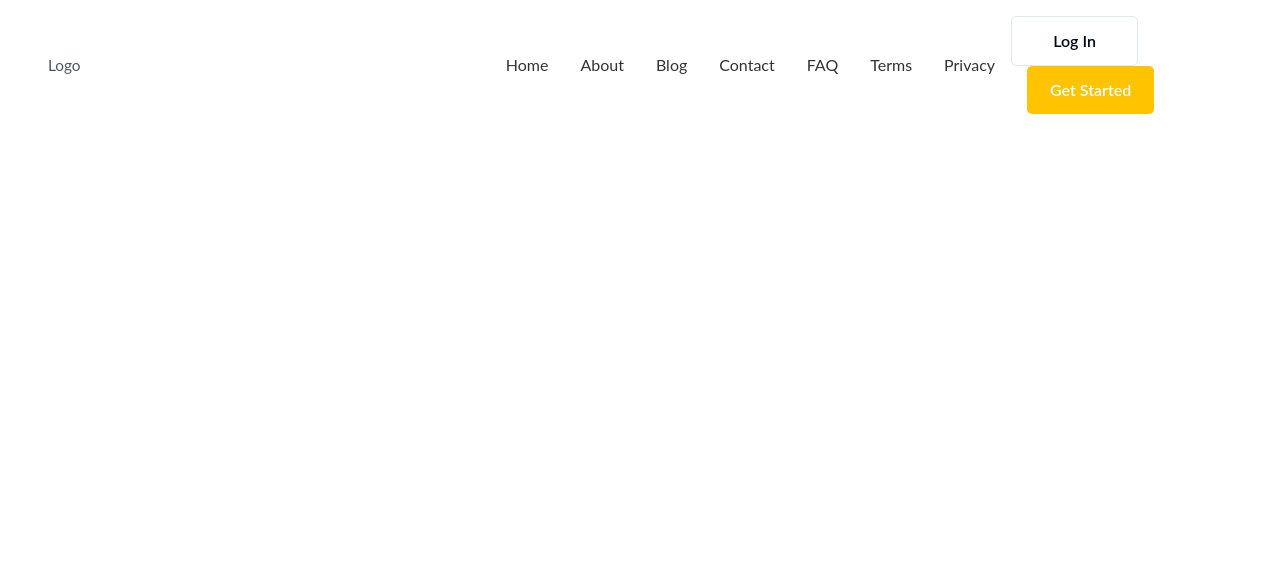
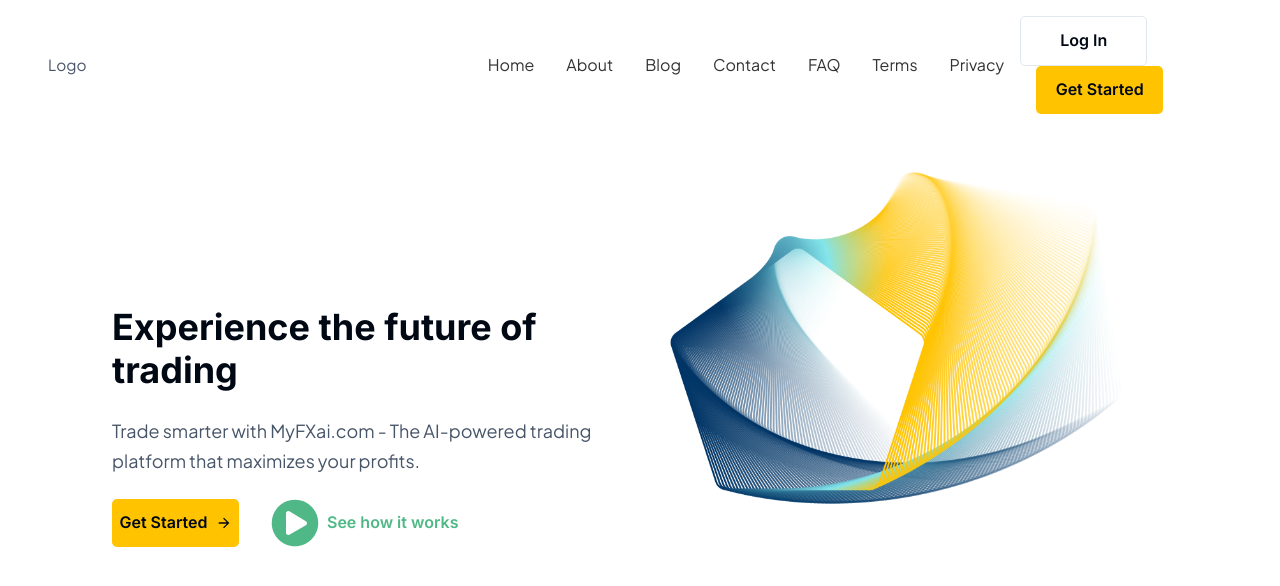
Before and after one commit to AyoMoses1/myfxai, a React (Create React App) app: page / in a window 1280 px wide. Shown: the top 586 px of the page. Built offline with nearby package versions, Linux system fonts and the light colour scheme.

Commit message:
Create Hero component

```diff
--- a/package.json
+++ b/package.json
@@ -3,6 +3,7 @@
   "version": "0.1.0",
   "private": true,
   "dependencies": {
+    "@chakra-ui/icons": "^2.0.19",
     "@chakra-ui/react": "^2.7.0",
     "@emotion/react": "^11.11.0",
     "@emotion/styled": "^11.11.0",
@@ -16,6 +17,7 @@
     "framer-motion": "^10.12.16",
     "react": "^18.2.0",
     "react-dom": "^18.2.0",
+    "react-icons": "^4.9.0",
     "react-router-dom": "^6.11.2",
     "react-scripts": "5.0.1",
     "styled-components": "^6.0.0-rc.3",
--- a/public/index.html
+++ b/public/index.html
@@ -10,6 +10,9 @@
       content="Web site created using create-react-app"
     />
     <link rel="apple-touch-icon" href="%PUBLIC_URL%/logo192.png" />
+    <link rel="preconnect" href="https://fonts.googleapis.com">
+    <link rel="preconnect" href="https://fonts.gstatic.com" crossorigin>
+    <link href="https://fonts.googleapis.com/css2?family=Inter:wght@400;500;600;700;800;900&family=Plus+Jakarta+Sans:wght@300;400;500;600;700;800&display=swap" rel="stylesheet">
     <!--
       manifest.json provides metadata used when your web app is installed on a
       user's mobile device or desktop. See https://developers.google.com/web/fundamentals/web-app-manifest/
--- /dev/null
+++ b/src/pages/main/components/Hero.tsx
@@ -0,0 +1,47 @@
+import React from 'react';
+import {
+  Box,
+  Button,
+  ButtonGroup,
+  Grid,
+  GridItem,
+  Heading,
+  Text,
+  Icon,
+} from '@chakra-ui/react';
+import { ArrowForwardIcon } from '@chakra-ui/icons';
+import { FaPlayCircle } from 'react-icons/fa';
+import myImage from "assets/images/LooperGroup.png";
+
+function Hero() {
+  return (
+    <Box px={28}>
+      <Grid templateColumns="repeat(2, 1fr)" gap={6}>
+        <GridItem py={44}>
+          <Heading variant="primary">Experience the future of trading</Heading>
+          <Text variant="heroText" py={6}>
+            Trade smarter with MyFXai.com - The AI-powered trading platform that
+            maximizes your profits.
+          </Text>
+          <ButtonGroup>
+            <Button variant="secondary" rightIcon={<ArrowForwardIcon />}>
+              Get Started
+            </Button>
+            <Button
+              variant="noBg"
+              color="matteGreen"
+              leftIcon={<Icon as={FaPlayCircle} boxSize={12}/>}
+            >
+              See how it works
+            </Button>
+          </ButtonGroup>
+        </GridItem>
+        <GridItem>
+          <img src={myImage} alt="My Image" />
+        </GridItem>
+      </Grid>
+    </Box>
+  );
+}
+
+export default Hero;
--- a/src/pages/main/index.tsx
+++ b/src/pages/main/index.tsx
@@ -1,8 +1,11 @@
 import React from 'react'
+import Hero from './components/Hero'
 
 function index() {
   return (
-    <div></div>
+    <>
+      <Hero/>
+    </>
   )
 }
 
--- a/src/theme/components/Button.tsx
+++ b/src/theme/components/Button.tsx
@@ -15,6 +15,7 @@
       bg: props.theme.colors.primary,
       color: '#fff',
       width: '127px',
+      fontWeight: '600',
       borderRadius: "5px",
       ':hover': {
         bg: props.theme.colors.secondary,
@@ -34,7 +35,7 @@
     }),
     secondary: (props: StyleFunctionProps) => ({
       bg: props.theme.colors.secondary,
-      color: '#fff',
+      color: props.theme.colors.primary,
       width: '127px',
       borderRadius: "5px",
       ':hover': {
@@ -54,7 +55,6 @@
       }
     }),
     noBg: (props: StyleFunctionProps) => ({
-      bg:'#EDF2F7',
       ':hover': {
         boxShadow: 'md',
       },
--- /dev/null
+++ b/src/theme/components/Heading.tsx
@@ -0,0 +1,32 @@
+import { StyleFunctionProps } from '@chakra-ui/styled-system';
+
+export const HeadingStyle = {
+  baseStyle: () => ({
+    fontSize: { base: '16px', lg: '1.2vw' },
+  }),
+
+  sizes: {
+    md : {
+      fontSize: '60px',
+      fontWeight: '600',
+      lineHeight: '72px',
+      letterSpacing: '-0.04em'
+    }
+  },
+  variants: {
+    primary: (props: StyleFunctionProps) => ({
+      color: props.theme.colors.primary,
+    }),
+    secondary: (props: StyleFunctionProps) => ({
+      fontWeight: '600',
+    }),
+
+    defaultProps: {
+      size: 'md',
+      variant: 'primary',
+  },
+
+
+  },
+  defaultProps: {},
+};
--- a/src/theme/components/Text.tsx
+++ b/src/theme/components/Text.tsx
@@ -26,6 +26,11 @@
       textAlign: 'center',
       color: props.theme.colors.white,
     }),
+    heroText: (props: StyleFunctionProps) => ({
+      fontWeight: '400',
+      color: '#475569',
+      fontSize: "18px"
+    }),
 
     smallLight: {
       fontWeight: '300',
--- a/src/theme/index.ts
+++ b/src/theme/index.ts
@@ -1,6 +1,7 @@
 import { extendTheme } from '@chakra-ui/react';
 import type { StyleFunctionProps } from '@chakra-ui/styled-system';
 import { ButtonStyle as Button } from './components/Button';
+import { HeadingStyle as Heading } from './components/Heading';
 import { InputStyle as Input } from './components/Input';
 import { formLabelStyle as FormLabel } from './components/FormLabel';
 import { TextStyle as Text } from './components/Text';
@@ -27,7 +28,10 @@
     deepMattePink: '#B4557A',
     lightYellow: '#FFFDF2',
     secondYellow: '#FFD60A',
+  },
 
+  fonts: {
+    heading: 'Inter, sans-serif',
   },
 
   components: {
@@ -36,11 +40,13 @@
     FormLabel,
     Text,
     Link,
+    Heading,
   },
 
   textStyles: {
     normal: {
       fontSize: { base: '16px', lg: '1.2vw' },
+      fontFamily: 'Plus Jakarta Sans, sans-serif',
     },
   },
 
@@ -58,7 +64,10 @@
         color: props.theme.colors.gray[600],
         lineHeight: 'tall',
         backgroundColor: 'gray2',
-        fontFamily: `'Lato', sans-serif`,
+        fontFamily: 'Plus Jakarta Sans, sans-serif',
+      },
+      button: {
+        fontFamily: 'Inter, sans-serif',
       },
     }),
   },
--- a/tsconfig.json
+++ b/tsconfig.json
@@ -1,5 +1,9 @@
 {
   "compilerOptions": {
+    "baseUrl": "src",
+    "paths": {
+      "assets/*": ["assets/*"]
+    },
     "target": "es5",
     "lib": [
       "dom",
```
Also changed, not shown: src/assets/images/LooperGroup.png (added), 1 other file (tests, documents, lock files or other folders).
